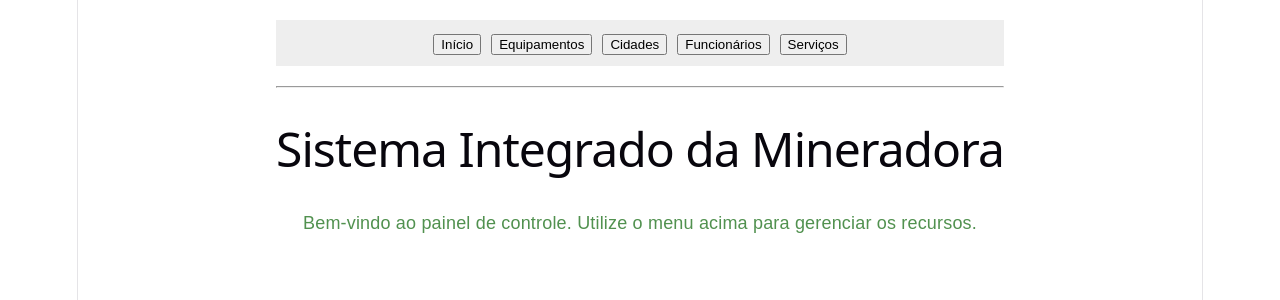
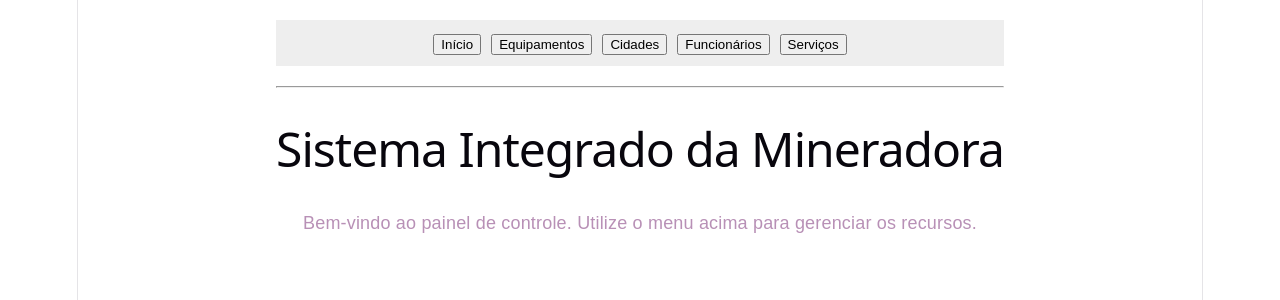
Before and after one commit to MDudaGo/Frontend-WebFinal, a React app in the folder frontend/: page / in a window 1280 px wide. Shown: the top 300 px of the page. Built offline with nearby package versions, Linux system fonts and the light colour scheme; the HTML template or start-up script is replaced by a standard one.

Commit message:
Ajustar cor no css

```diff
--- a/frontend/src/index.css
+++ b/frontend/src/index.css
@@ -1,5 +1,5 @@
 :root {
-  --text: #51914f;
+  --text: #b890b6;
   --text-h: #08060d;
   --bg: #fff;
   --border: #e5e4e7;
```
